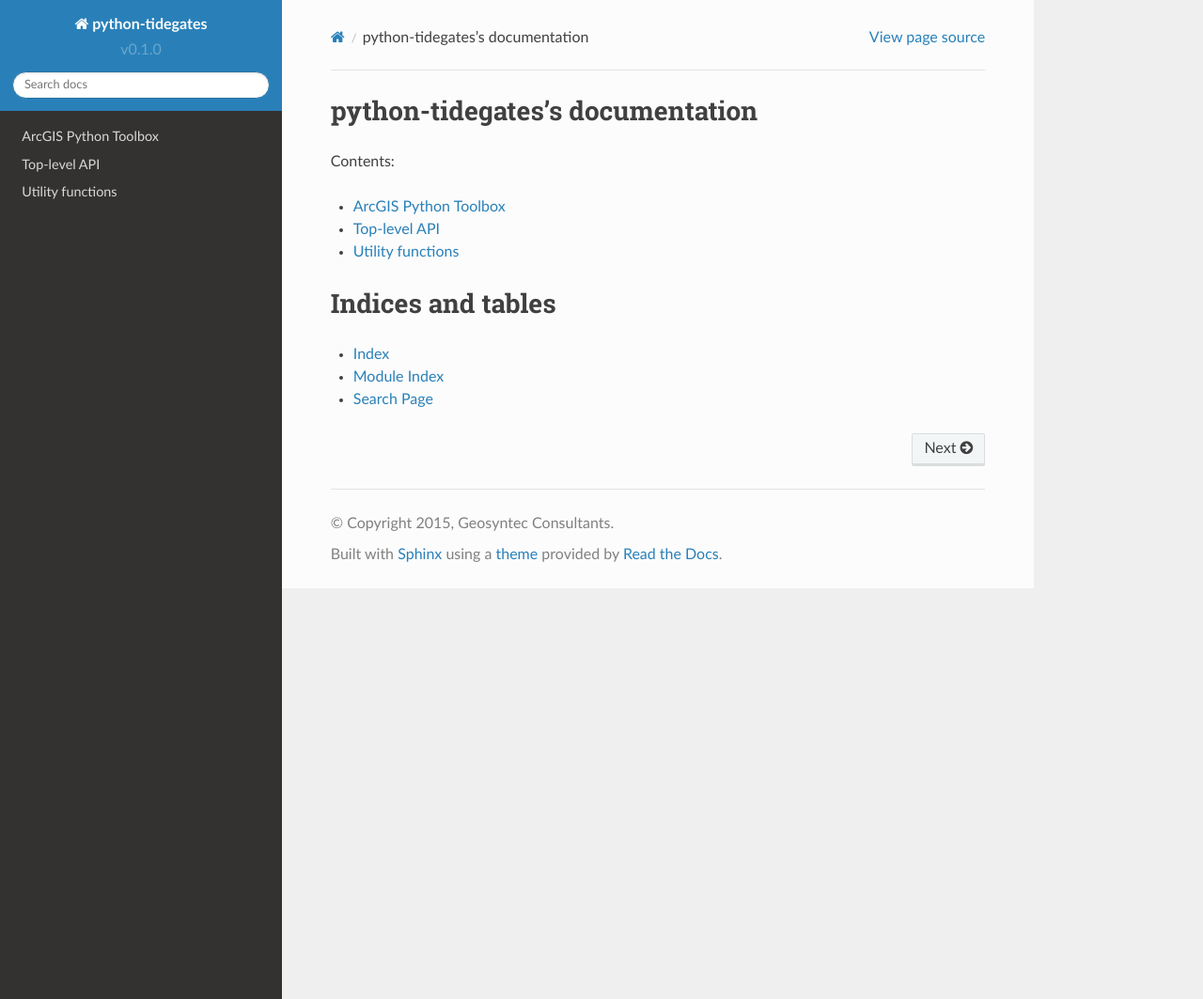
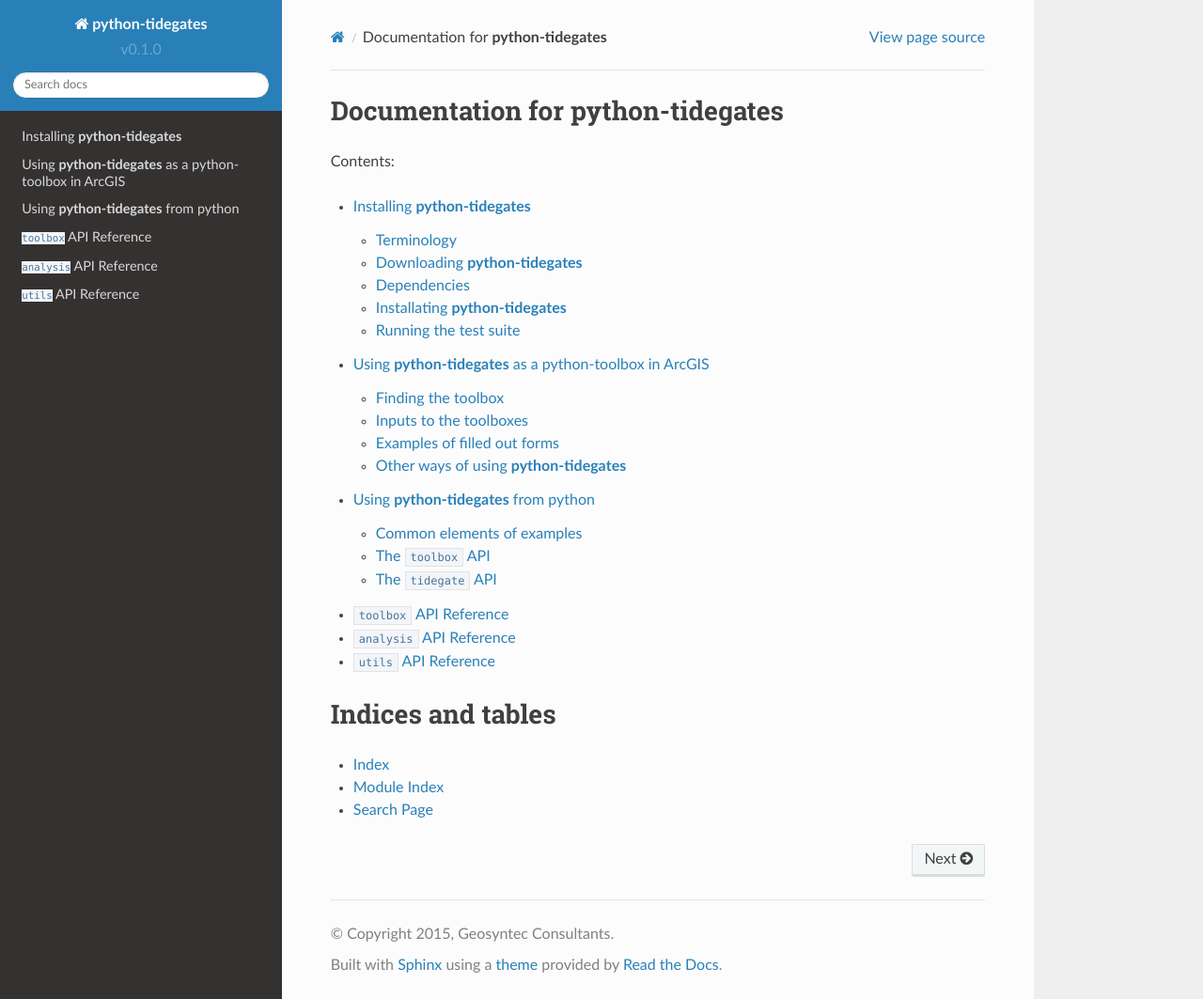
Before and after one commit to Geosyntec/python-tidegates, a Sphinx documentation site: the page built from docs/index.rst, in a window 1280 px wide and 1063 px high. Shown: the whole window at 94% size. Built offline with Sphinx 7.4.7 and the Read the Docs theme 2.0.0, drawn with Linux system fonts in a browser that asks for light colours; some of the changed lines change nothing that is shown.

Commit message:
WIP: docs

```diff
--- /dev/null
+++ b/docs/guides/arcgis.rst
@@ -0,0 +1,141 @@
+.. _arcgis:
+
+Using **python-tidegates** as a python-toolbox in ArcGIS
+====================================================
+
+Finding the toolbox
+--------------------
+After you download (or clone) the source  (see :ref:`install instructions <install>`), you can navigate to the source directory in ArcCatalog:
+
+.. figure:: images/toolbox_in_catalog.png
+   :scale: 100 %
+   :alt: Finding the toolbox in ArcCatalog
+   :align: center
+   :figwidth: image
+
+   An ArcCatalog window after navigating to the source code of **python-tidegates**.
+
+At this point you can double click either of the tools to use them.
+
+.. figure:: images/flooder_unfilled.png
+   :scale: 100 %
+   :alt: Finding the toolbox in ArcCatalog
+   :align: center
+   :figwidth: image
+
+   An empty form for the toolbox titled *1 - Create flood scenarios*.
+
+.. figure:: images/stdscen_unfilled.png
+   :scale: 100 %
+   :alt: Finding the toolbox in ArcCatalog
+   :align: center
+   :figwidth: image
+
+   An empty form for the toolbox titled *2 - Evaluate all standard scenarios*.
+
+
+Inputs to the toolboxes
+-----------------------
+
+Both toolboxes take identical parameters with one exeception:
+the toolbox titled *1 - Create flood scenarios* allows the user to input multiple elevations to be analyzed.
+In contrast, the form titled *2 - Evaluate all standard scenarios* automatically evaluates all of the elevations associated with the so-called "standard scenarios".
+These include all of the combinations of sea level rise in 1-ft increments from 0 to 6 ft MSL, and storm surges events including:
+
+   1. Mean higher high water
+   2. 10-yr storm surge
+   3. 50-yr storm surge
+   4. 100-yr storm surge.
+
+Common input parameters
+~~~~~~~~~~~~~~~~~~~~~~~
+
+The following are the parameters shared by both toolboxes.
+All parameters are required except where noted.
+
+Analysis Workspace (**workspace**)
+    This is the folder or geodatabase that contains all of the input for the analysis.
+
+    .. note: All of the input for the analysis (see below) *must* be in this workspace.
+
+Digital Elevation Model (**dem**)
+    This is the raster dataset that contains the gridded topographic and bathymetric data that will be used to determine the extent of flooding.
+    The original geodatabases provided contain DEMs: one at 4-m, and a second at 8-m resolution.
+    The finer resolution DEM provides more detailed output, however it also requires more runtime and the analysis requires more computational resources.
+    If the tool runs into a ``MemeoryError`` during an analysis, try using the lower resolution raster.
+    If these errors persist, Other things to try include limiting the number of **zones** analyzed or reducing the resolution of the raster even further.
+
+    .. note: The elevations of the DEMs provided in the standard geodatabase are measured in meters.
+             However, care is taken to convert the properly convert the user input into meters to match the DEM when determining the extent of flooding.
+
+Tidegate Zone of Influence (**zones**)
+    This is a polygon layer found in *workspace* that delineates the zone of influence of each tidegate.
+    The original geodatabases provided include a dataset called "ZOI" that incclude this information.
+
+Column with Tidegate IDs (**ID_column**)
+    This is the name of the field in the **zones** parameter that contains the unique idenifier of each tidegate.
+    When using the "ZOI" layers provided in the geodatabases, this should be set to "GeoID".
+
+Output floods layer/filename (**flood_output**)
+    This is the filename to which the extent of flooding will be saved withing **workspace**.
+
+    .. warning: Both toolboxes will overwrite any previous output if duplicate filenames are provided.
+
+Wetlands, optional (**wetlands**)
+    This is a polygon layer found within **workspace** that delineates wetlands within a study area.
+    If provided, the area of wetlands inundated during each flood scenario will be added to the **flood_output** layer.
+
+Output layer/filename of impacted wetlands, optional (**wetlands_output**)
+    This is the filename of the layer created by computing the intersections of **flood_output** and **wetlands**.
+    The result is a shapefile/feature class that contains only the inundated areas of the wetlands.
+    If **wetlands_output** is not provided, the information is not saved to disk.
+
+    .. warning: Both toolboxes will overwrite any previous output if duplicate filenames are provided.
+
+Building footprints, optional (**buildings**)
+    This is a polygon layer of the building footprints in the study area.
+    If provided the *number* of impacted buildings will be added to each record of **flood_output**.
+
+Output layer/filename of impacted buildings, optional (**building_output**)
+    This is the filename of an output layer that contains all of the impacted buildings for each flood scenario.
+    If **building_output** is not provided, the information is not saved to disk.
+
+    .. warning: Both toolboxes will overwrite any previous output if duplicate filenames are provided.
+
+
+Custom elevations
+~~~~~~~~~~~~~~~~~
+The toolbox titled *1 - Create flood scenarios* allows the user to input multiple elevations to be analyzed.
+Thus, it has an `elevation` user-input parameters that is not used by *2 - Evaluate all standard scenarios*.
+In keeping with the formatted definitions below:
+
+Water Surface Elevation (`elevation`)
+    A series of multiple custom flood elevations (in feet MSL) to be analyzed.
+
+
+Examples of filled out forms
+----------------------------
+
+.. figure:: images/flooder_filled.png
+   :scale: 100 %
+   :alt: Finding the toolbox in ArcCatalog
+   :align: center
+   :figwidth: image
+
+   A completed form for the toolbox titled *1 - Create flood scenarios*.
+   Note that some, but not all, of the optional input parameters are specified.
+
+.. figure:: images/stdscen_filled.png
+   :scale: 100 %
+   :alt: Finding the toolbox in ArcCatalog
+   :align: center
+   :figwidth: image
+
+   An completed form for the toolbox titled *2 - Evaluate all standard scenarios*.
+   Note that some, but not all, of the optional input parameters are specified.
+
+
+Other ways of using **python-tidegates**
+----------------------------------------
+Since **python-tidegates** is a python-based toolbox for ArcGIS, great care was taken to create the tool such that it could be called from python without opening ArcMap or ArcCatalog.
+Using the tools from a python intepreter is described in :ref:`the next section <python>`.
--- /dev/null
+++ b/docs/guides/install.rst
@@ -0,0 +1,137 @@
+.. _install:
+
+Installing **python-tidegates**
+===============================
+
+**python-tidegates** is an ArcGIS python toolbox and library for analyzing the extent of flooding and damage to assets under varying sea level rise and storm surge scenarios.
+
+Terminology
+-----------
+ArcGIS
+    The suite of proprietarty software application licensed by Esri.
+    Includes the ArcMap and ArcCatalog applications.
+
+ArcGIS session
+    Use of either ArcMap or ArcCatalog.
+
+command prompt or terminal
+    The Windows interface to its command-line tools.
+
+Python
+    An open source, dynamic programming language that Esri bundles with ArcGIS.
+    The current version (as of 2015-11-11) is Python 3.5.
+    However ArcGIS 10 installations use Python 2.7, released 2010-07-03.
+
+numpy
+    An open source numerical extension to python that provides the basis for must scientific libraries in python.
+
+arcpy
+    A proprietary Python-based interface to some of the geoprocessing and cartographic functionality of ArcGIS.
+
+nose
+    An open source unit test runner for python.
+
+mock
+    An open source unit testing library that allows you to replace complex parts of a system and inspect how they are used.
+
+fiona
+    An open source python library for readinga and writing shapefiles.
+
+jupyter
+    An open source, programming language-agnostic suite tools aimed at facilitating reproducible scientific work.
+    The name stands for "Julia", "Python", and "R", the names of three of the dominating scientific computing languages.
+
+git
+    A distributed version control software. See https://git-scm.com/ for more details.
+
+API
+  "Application programming interface". This is essentially the public, developer-faceing functions an classes of one library that a developer can used to create yet another library.
+
+
+
+Downloading **python-tidegates**
+--------------------------------
+An always current zipped archive of the tool can be downloaded at https://github.com/Geosyntec/python-tidegates/archive/master.zip.
+
+Alternatively, you can simply clone this repository through git:
+::
+
+    git clone https://github.com/Geosyntec/python-tidegates.git
+
+
+Dependencies
+------------
+
+Runtime
+~~~~~~~
+This library requires the following python-packages to be installed on your system:
+  1. Python 2.7
+  2. arcpy
+  3. numpy
+
+Testing
+~~~~~~~
+To run the full suite of tests packages with this system, you additionally need:
+  1. nose
+  2. mock
+  3. fiona (optional)
+
+Both nose and mock can be installed via pip (e.g., `pip install mock`), however fiona can be quite tricky to install on some systems.
+For that reason fiona is an optional dependency.
+Tests requiring it are skipped if it is not found while the tests are running.
+The nose and mock modules is absolutely required, however.
+
+Installating **python-tidegates**
+---------------------------------
+This is a pure-python library, so installation from source (even on Windows) is not an issue.
+After acquiring and unzipping the source-code in some fashion, open a command window, navigate into the directory, and execute
+
+::
+
+    pip install .
+
+(The ``.`` tells the command that the package is in the current directory)
+
+Inside a fresh, new terminal, that looks like this:
+
+::
+
+    Microsoft Windows [Version 6.3.9600]
+    (c) 2013 Microsoft Corporation. All rights reserved.
+
+    C:\Users\phobson> cd C:\Users\phobson\Downloads\python-tidegates-master
+
+    C:\Users\phobson\Downloads\python-tidegates-master> pip install .
+    Processing c:\users\phobson\downloads\python-tidegates-master
+    Building wheels for collected packages: tidegates
+      Running setup.py bdist_wheel for tidegates
+      Stored in directory: C:\Users\phobson\AppData\Local\pip\Cache\wheels\bc\1d\a3\fae5dffd5c58635786503464001432a9c5b8e8f5
+    de28171a77
+    Successfully built tidegates
+    Installing collected packages: tidegates
+    Successfully installed tidegates-0.1
+
+At that point, **python-tidegates** as been installed.
+
+
+Running the test suite
+----------------------
+The code base that powers the GIS toolboxes uses a code QC technique known as [unit testing](https://en.wikipedia.org/wiki/Unit_testing).
+In this case, we rely on the python package [`nose`](https://nose.readthedocs.org/en/latest/) to find, collect, and execute all of the tests.
+
+With all of the required testing dependencies installed, navigate to the source directory and execute the ``nosetests`` command.
+That entire process looks something like this.
+
+::
+
+  Microsoft Windows [Version 6.3.9600]
+  (c) 2013 Microsoft Corporation. All rights reserved.
+
+  C:\Users\phobson> cd C:\Users\phobson\Downloads\python-tidegates-master
+
+  C:\Users\phobson\Downloads\python-tidegates-master> nosetests
+  ........................................
+  ----------------------------------------------------------------------
+  Ran 40 tests in 5.634s
+
+Depending on your system, more tests may be executed, and some might by skipped.
--- /dev/null
+++ b/docs/guides/python.rst
@@ -0,0 +1,176 @@
+.. _python:
+
+Using **python-tidegates** from python
+======================================
+
+You don't have to start an ArcGIS session to use *python-tidegates**.
+The analytical guts of the library are completely isolated from the ArcGIS interface portions.
+This allows users to directly use the analytical capabilities from a python script or an interactive python session.
+
+There are two interfaces to the analytic capabilities:
+
+   1. :ref:`toolbox_guide`
+   2. :ref:`tidegates_guide`
+
+
+Common elements of examples
+---------------------------
+The following import statements are prerequisites for all of the code snippets below.
+
+.. code-block:: python
+
+   import numpy
+   import arcpy
+   import tidegates
+   from tidegates import utils
+
+
+.. _toolbox_guide:
+
+The ``toolbox`` API
+--------------------------------
+
+For a full description of the API, see the :mod:`tidegates.toolbox`.
+
+The :mod:`tidegates.toolbox` interface provides a very high-level interface to **python-tidgeates** that very closely mimics the :ref:`arcgis`.
+Just like how there are two form in the ArcGIS toolbox, there are two analagous classes avialable in the :mod:`tidegates.toolbox` API.
+
+The ``Flooder`` class allows the user to estimate the extent and impact of flooding at custom elevations.
+
+The ``StandardScenarios`` class automatically estimates the extent and impact of flooding for all combinates of the four storm surge events and sea level rise in 1-ft increments up to 6 feet.
+
+Both classes are instantiated without any arguments and have identical ``main_execute`` methods to evaluate their scenarios.
+The only difference is that ``Flooder`` requires values for the flood elevations.
+
+Common input parameters
+~~~~~~~~~~~~~~~~~~~~~~~
+
+The following are the parameters shared by both classes.
+All parameters are required except where noted.
+
+workspace
+    This is the folder or geodatabase that contains all of the input for the analysis.
+
+    .. note: All of the input for the analysis (see below) *must* be in this workspace.
+
+dem
+    This is the raster dataset that contains the gridded topographic and bathymetric data that will be used to determine the extent of flooding.
+    The original geodatabases provided contain DEMs: one at 4-m, and a second at 8-m resolution.
+    The finer resolution DEM provides more detailed output, however it also requires more runtime and the analysis requires more computational resources.
+    If the tool runs into a ``MemoryError`` during an analysis, try using the lower resolution raster.
+    If these errors persist, Other things to try include limiting the number of **zones** analyzed or reducing the resolution of the raster even further.
+
+    .. note: The elevations of the DEMs provided in the standard geodatabase are measured in meters.
+             However, care is taken to convert the properly convert the user input into meters to match the DEM when determining the extent of flooding.
+
+zones
+    This is a polygon layer found in *workspace* that delineates the zone of influence of each tidegate.
+    The original geodatabases provided include a dataset called "ZOI" that incclude this information.
+
+ID_column
+    This is the name of the field in the **zones** parameter that contains the unique idenifier of each tidegate.
+    When using the "ZOI" layers provided in the geodatabases, this should be set to "GeoID".
+
+flood_output
+    This is the filename to which the extent of flooding will be saved withing **workspace**.
+
+    .. warning: Both toolboxes will overwrite any previous output if duplicate filenames are provided.
+
+wetlands, optional
+    This is a polygon layer found within **workspace** that delineates wetlands within a study area.
+    If provided, the area of wetlands inundated during each flood scenario will be added to the **flood_output** layer.
+
+wetlands_output, optional
+    This is the filename of the layer created by computing the intersections of **flood_output** and **wetlands**.
+    The result is a shapefile/feature class that contains only the inundated areas of the wetlands.
+    If **wetlands_output** is not provided, the information is not saved to disk.
+
+    .. warning: Both toolboxes will overwrite any previous output if duplicate filenames are provided.
+
+buildings, optional
+    This is a polygon layer of the building footprints in the study area.
+    If provided the *number* of impacted buildings will be added to each record of **flood_output**.
+
+building_output, optional
+    This is the filename of an output layer that contains all of the impacted buildings for each flood scenario.
+    If **building_output** is not provided, the information is not saved to disk.
+
+    .. warning: Both toolboxes will overwrite any previous output if duplicate filenames are provided.
+
+Custom elevations
+~~~~~~~~~~~~~~~~~
+The ``Flooder`` class allows the user to input multiple elevations to be analyzed.
+Thus, it has an ``elevation`` parameter not used by the ``StandardScenarios`` class.
+In keeping with the formatted definitions below:
+
+elevation
+    A series of multiple custom flood elevations (in feet MSL) to be analyzed.
+
+Code examples
+~~~~~~~~~~~~~
+
+Below is an example of using the ``Flooder`` class to evaluate custom flood elevations.
+
+.. code-block:: python
+
+    # define the workspace as a geodatabase
+    workspace = r'F:\phobson\Tidegates\MB_Small.gdb'
+
+    # define the flood elevations to analyze (in feef MSL)
+    elevations_feet = [4.8, 6.1, 8.9, 10.5]
+
+    # instantiate the flooder
+    custom_tool = tidegates.toolbox.Flooder()
+
+    with utils.OverwriteState(True):  # allow overwriting of any previous output
+        custom_tool.main_execute(
+            workspace=workspace,
+            dem='dem_x08',
+            zones='ZOI',
+            wetlands='wetlands',
+            buildings='buildings',
+            ID_column='GeoID',
+            flood_output='Custom_floods',
+            building_output='Custom_floods_bldg',
+            wetland_output='Custom_floods_wetland',
+            elevations=elevations_feet
+        )
+
+
+Below is an example of using the ``StandardScenarios`` class to evaluate custom flood elevations.
+
+.. code-block:: python
+
+    # define the workspace as a geodatabase
+    workspace = r'F:\phobson\Tidegates\MB_Small.gdb'
+
+    # instantiate the flooder
+    std_tool = tidegates.toolbox.StandardScenarios()
+
+    with utils.OverwriteState(True):  # allow overwriting of any previous output
+        std_tool.main_execute(
+            workspace=workspace,
+            dem='dem_x08',
+            zones='ZOI',
+            wetlands='wetlands',
+            buildings='buildings',
+            ID_column='GeoID',
+            flood_output='Std_floods',
+            building_output='Std_floods_bldg',
+            wetland_output='Std_floods_wetland',
+        )
+
+
+.. _tidegates_guide:
+
+The ``tidegate`` API
+--------------------
+
+For a full description of the API, see the :mod:`tidegates.tidegates`.
+
+The :mod:`tidegates.tidegates` submodule contains four functions:
+
+   1. :func:`tidegates.tidegates.flood_area`
+   2. :func:`tidegates.tidegates.assess_impact`
+   3. :func:`tidegates.tidegates.area_of_impacts`
+   4. :func:`tidegates.tidegates.count_of_impacts`
--- a/docs/index.rst
+++ b/docs/index.rst
@@ -3,17 +3,25 @@
    You can adapt this file completely to your liking, but it should at least
    contain the root `toctree` directive.
 
-python-tidegates's documentation
-================================
+Documentation for **python-tidegates**
+========================================
 
 Contents:
 
 .. toctree::
    :maxdepth: 2
 
-   ArcGIS Python Toolbox <tidegates/toolbox>
-   Top-level API <tidegates/tidegates>
-   Utility functions <tidegates/utils>
+   guides/install.rst
+
+   guides/arcgis.rst
+
+   guides/python.rst
+
+   tidegates/toolbox.rst
+
+   tidegates/tidegates.rst
+
+   tidegates/utils.rst
 
 
 Indices and tables
--- a/docs/tidegates/tidegates.rst
+++ b/docs/tidegates/tidegates.rst
@@ -1,7 +1,9 @@
+.. _tidegates_auto:
+   The ``analysis`` API
 
-Top-level analysis functions documentation
-==========================================
+``analysis`` API Reference
+===========================
 
-.. automodule:: tidegates.tidegates
+.. automodule:: tidegates.analysis
    :members:
    :undoc-members:
--- a/docs/tidegates/toolbox.rst
+++ b/docs/tidegates/toolbox.rst
@@ -1,6 +1,8 @@
+.. _toolbox_auto:
+   The ``toolbox`` API
 
-Documentation of the ArcGIS python tooboxes
-===========================================
+``toolbox`` API Reference
+=========================
 
 .. autoclass:: tidegates.toolbox.StandardScenarios
    :members:
--- a/docs/tidegates/utils.rst
+++ b/docs/tidegates/utils.rst
@@ -1,5 +1,6 @@
+.. _utils_auto:
 
-``utils`` documentation
+``utils`` API Reference
 =======================
 
 .. automodule:: tidegates.utils
```
